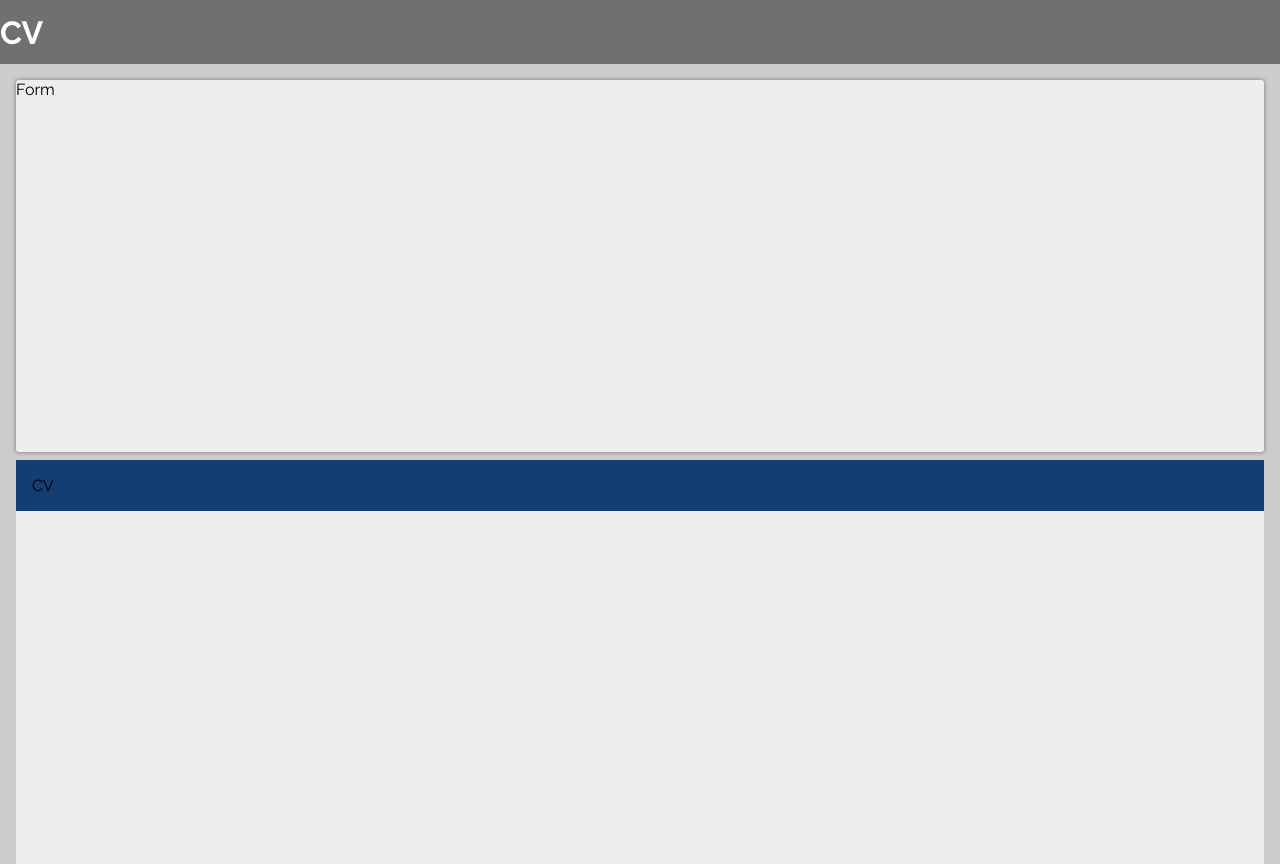
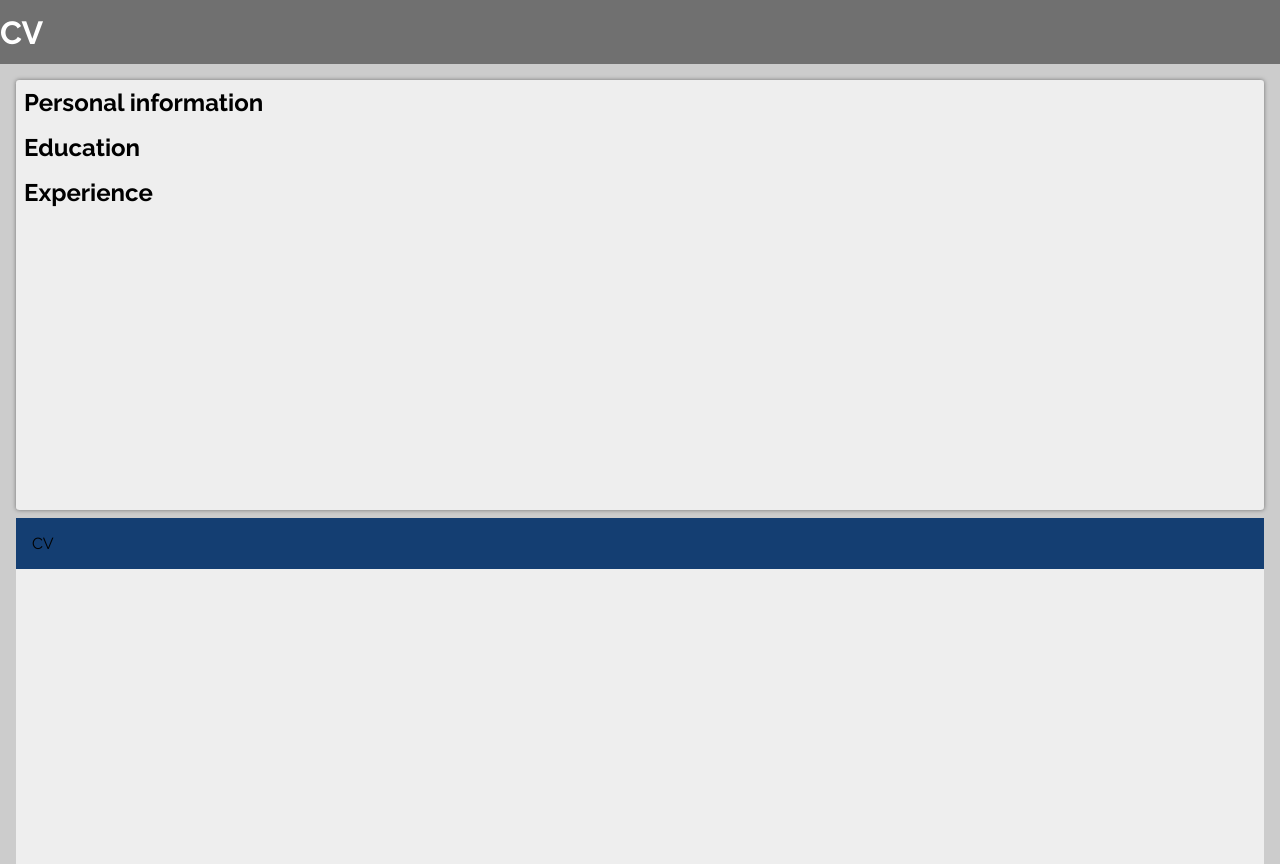
Before and after one commit to junskih/cv, a React (Create React App) app: page / in a window 1280 px wide. Built offline with nearby package versions, Linux system fonts and the light colour scheme.

Commit message:
Add state initialization and basic state propagation

```diff
--- a/src/App.js
+++ b/src/App.js
@@ -15,8 +15,8 @@ class App extends React.Component {
         fields: [
           'first name',
           'last name',
+          'profession',
           'title',
-          'company/school',
           'city',
           'zipcode',
           'address',
@@ -51,6 +51,71 @@ class App extends React.Component {
         deletable: true
       }
     ];
+
+    // Initialize state based on form section definitions
+    let info = {};
+    this.formSections.forEach(formSection => {
+      let entry = this.handleAdd(formSection.title);
+      info[formSection.title] = [entry];
+    });
+    this.state = {...info};
+
+    // This is what state will/should look like:
+    /*
+    this.state = {
+      'personal information': [
+        {
+          id: uniqid(),
+          isEditing: false,
+          fields: {
+            'first name': '',
+            ...
+          }
+        }
+      ],
+      'education': [
+        {
+          id: uniqid(),
+          isEditing: false,
+          fields: {
+            'degree': '',
+            ...
+          }
+        }
+      ],
+      ...
+    }
+    */
+  }
+
+  handleAdd(formSectionTitle) {
+    const formSection = this.formSections.find(section => section.title === formSectionTitle);
+
+    let entry = {};
+    entry.id = uniqid();
+    entry.isEditing = false;
+    entry.fields = {};
+
+    formSection.fields.forEach(field => {
+      entry.fields[field] = '';
+    });
+
+    // Add section to state along with array including single empty entry
+    this.setState(state => {
+      return {
+        [formSectionTitle]: [...state[formSectionTitle], entry]
+      };
+    });
+
+    return entry;
+  }
+
+  handleEdit(formSection, id) {
+
+  }
+
+  handleSave(formSection, id, entry) {
+
   }
 
   render() {
@@ -60,8 +125,8 @@ class App extends React.Component {
           <h1>CV</h1>
         </header>
         <main>
-          <Form formSections={this.formSections} />
-          <CV formSections={this.formSections} />
+          <Form state={this.state}  />
+          <CV state={this.state} />
         </main>
       </div>
     );
--- a/src/components/Form.js
+++ b/src/components/Form.js
@@ -1,10 +1,20 @@
 import React from 'react';
+import FormSection from './FormSection';
 
 class Form extends React.Component {
   render() {
+    const {
+      state
+    } = this.props;
+
+    const formSections = [];
+    for (const key in state) {
+      formSections.push(<FormSection key={key} title={key} />);
+    }
+
     return (
       <div className='form'>
-        Form
+        {formSections}
       </div>
     );
   }
--- /dev/null
+++ b/src/components/FormSection.js
@@ -0,0 +1,18 @@
+import React from 'react';
+import { capitalize } from '../utils';
+
+class FormSection extends React.Component {
+  render() {
+    const {
+      title
+    } = this.props;
+
+    return (
+      <div className='form-section'>
+        <h2>{capitalize(title)}</h2>
+      </div>
+    );
+  }
+}
+
+export default FormSection;
```
